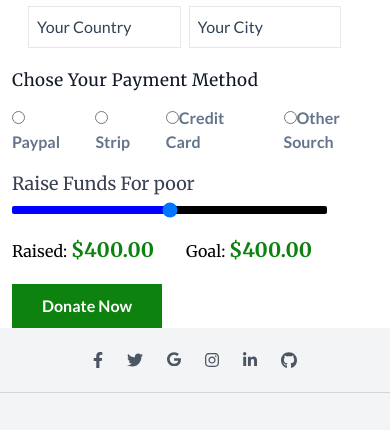
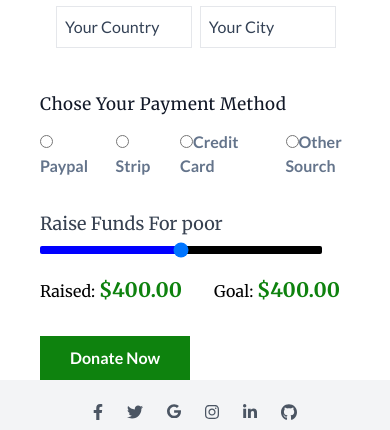
Before and after one commit to anishazahan/Muslime-Ummah, a Next.js app: page /home/Component/Donation/Donation in a window 390 px wide. Shown: the part 1081-1511 px from the top of the page. Built offline with nearby package versions, Linux system fonts and the light colour scheme.

Commit message:
donate sections styling update

```diff
--- a/pages/home/Component/Donation/Donation.js
+++ b/pages/home/Component/Donation/Donation.js
@@ -35,7 +35,7 @@ const Donation = () => {
 
                     </div>
 
-                    <div className="right space-y-4 w-full lg:w-6/12 pl-3 mx-auto md:mx-0">
+                    <div className="right space-y-4 w-full lg:w-6/12 lg:pl-3 pl-10 md:pl-16 pr-3 mx-auto md:mx-0">
                         <h2 className='text-xl font-semibold text-primary mt-5 lg:mt-0'>Give Food & Shelter To Poor</h2>
                         <h2 className='text-3xl md:text-4xl font-semibold tracking-wide'>Make Your Donation</h2>
                         <div className="input flex  space-x-2">
@@ -62,7 +62,7 @@ const Donation = () => {
                                     <input className='border placeholder-slate-700 w-5/12 p-2 m-1 outline-primary' type="text" placeholder='Your City' />
                                 </div>
                             </div>
-                            <h2 className='text-[17px] text-gray-900 font-medium tracking-wide mt-4'>Chose Your Payment Method</h2>
+                            <h2 className='text-[17px] text-gray-900 font-medium tracking-wide mt-10 lg:mt-4'>Chose Your Payment Method</h2>
                             <div className="flex mb-[-1rem] my-3 space-x-6">
 
                             <div className="">
@@ -85,7 +85,7 @@ const Donation = () => {
                             </div>
                             </div>
 
-                            <div className=" mt-6">
+                            <div className="mt-12 lg:mt-6">
                                 <div className="progressbar w-10/12 mt-8">
                                     <h2 className="text-[18px] mb-[-1rem] text-gray-700">Raise Funds For poor</h2>
                                     <input className='w-3/5 lg:w-full text-primary' type="range" />
@@ -96,7 +96,7 @@ const Donation = () => {
                                     <h2>Goal: <span className='font-semibold text-primary text-xl'>$400.00</span> </h2>
                                 </div>
                             </div>
-                            <div className="mt-4">
+                            <div className=" mt-8 lg:mt-4">
                                 <button className='donate'>Donate Now</button>
                             </div>
                         </form>
```
